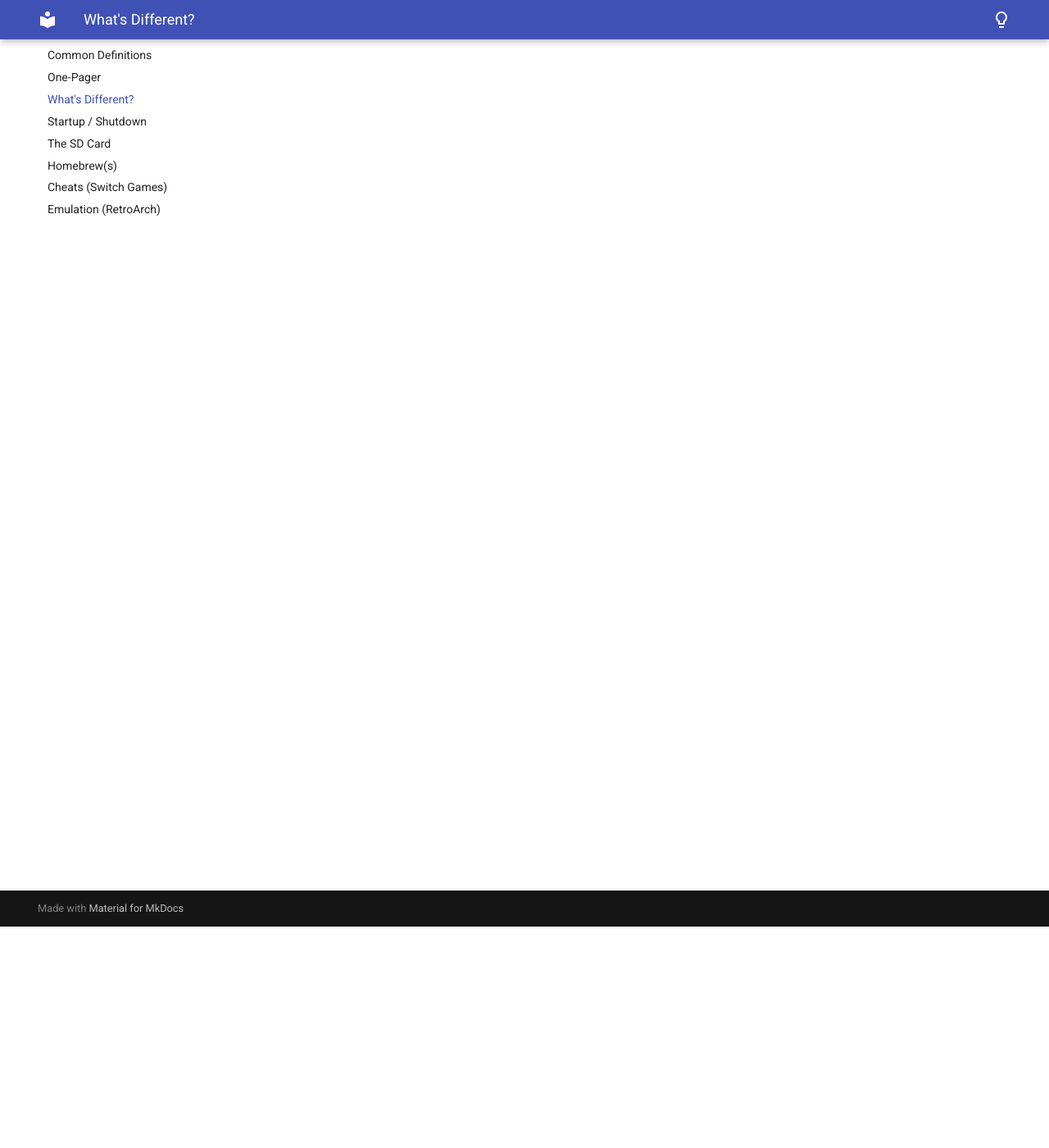
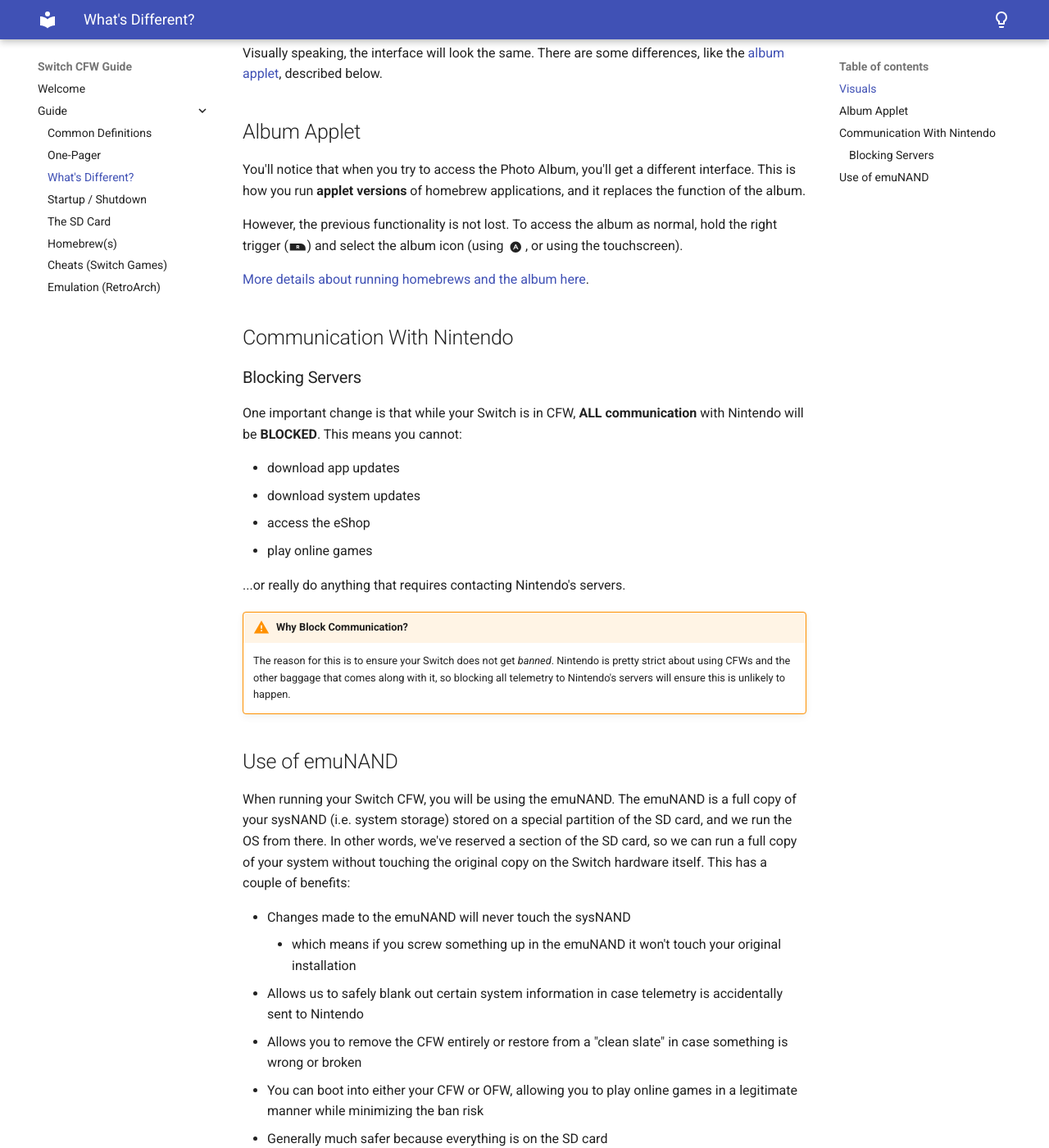
Before and after one commit to Tabrnicus/Switch-CFW-Guide, an MkDocs documentation site: the page built from docs/guide/differences.md, in a window 1280 px wide and 1400 px high, scrolled down 270 px. Shown: the whole window at 82% size. Built offline with MkDocs 1.6.1 and Material for MkDocs 9.7.7, drawn with Linux system fonts in a browser that asks for light colours; some of the changed text lies outside the part shown.

Commit message:
Differences section

```diff
--- a/docs/guide/differences.md
+++ b/docs/guide/differences.md
@@ -1,5 +1,52 @@
 # What's Different?
 
-Compared to the original firmware (OFW), ...
+Compared to the original firmware (OFW), the custom firmware (CFW) has many differences, most of which are under-the-hood.
 
-TODO
+## Visuals
+
+Visually speaking, the interface will look the same. There are some differences, like the [album applet](#album-applet), described below.
+
+## Album Applet
+
+You'll notice that when you try to access the Photo Album, you'll get a different interface. This is how you run **applet versions** of homebrew applications, and it replaces the function of the album.
+
+However, the previous functionality is not lost. To access the album as normal, hold the right trigger (:nx-buttons-r:) and select the album icon (using :nx-buttons-a:, or using the touchscreen).
+
+[More details about running homebrews and the album here](homebrews.md).
+
+## Communication With Nintendo
+
+### Blocking Servers
+
+One important change is that while your Switch is in CFW, **ALL communication** with Nintendo will be **BLOCKED**. This means you cannot:
+
+- download app updates
+- download system updates
+- access the eShop
+- play online games
+
+...or really do anything that requires contacting Nintendo's servers.
+
+!!! warning "Why Block Communication?"
+    The reason for this is to ensure your Switch does not get *banned*. Nintendo is pretty strict about using CFWs and the other baggage that comes along with it, so blocking all telemetry to Nintendo's servers will ensure this is unlikely to happen.
+
+## Use of emuNAND
+
+When running your Switch CFW, you will be using the emuNAND. The emuNAND is a full copy of your sysNAND (i.e. system storage) stored on a special partition of the SD card, and we run the OS from there. In other words, we've reserved a section of the SD card, so we can run a full copy of your system without touching the original copy on the Switch hardware itself. This has a couple of benefits:
+
+- Changes made to the emuNAND will never touch the sysNAND
+    - which means if you screw something up in the emuNAND it won't touch your original installation
+- Allows us to safely blank out certain system information in case telemetry is accidentally sent to Nintendo
+- Allows you to remove the CFW entirely or restore from a "clean slate" in case something is wrong or broken
+- You can boot into either your CFW or OFW, allowing you to play online games in a legitimate manner while minimizing the ban risk
+- Generally much safer because everything is on the SD card
+
+!!! info "Note About Saves"
+    Because the emuNAND is a **full copy**, things like save games and settings will not transfer to the sysNAND. So if you are switching between sysNAND and emuNAND (so you can play online games legitimately, for example), your save games will have their own copies.
+
+You can check if you're in emuNAND by navigating to `System Settings > System` and look at the small text underneath `System Update`. If there is a trailing `E`, that means you're in emuNAND. If there is an `S` instead, then you're in sysNAND. As a reminder you nearly always want to be in emuNAND. An example is below:
+
+<figure markdown>
+  ![Version string showing emuNAND mode](../assets/images/version-string.png){ width=300 }
+  <figcaption>The `E` shows us we're in emuNAND mode.</figcaption>
+</figure>
--- a/mkdocs.yml
+++ b/mkdocs.yml
@@ -25,8 +25,9 @@
 markdown_extensions:
   - toc:
       toc_depth: 4
-  - admonition:
-  - attr_list:
+  - admonition
+  - attr_list
+  - md_in_html
   - pymdownx.emoji:
       emoji_index: !!python/name:materialx.emoji.twemoji
       emoji_generator: !!python/name:materialx.emoji.to_svg
```
Also changed, not shown: docs/assets/images/version-string.png (added).
